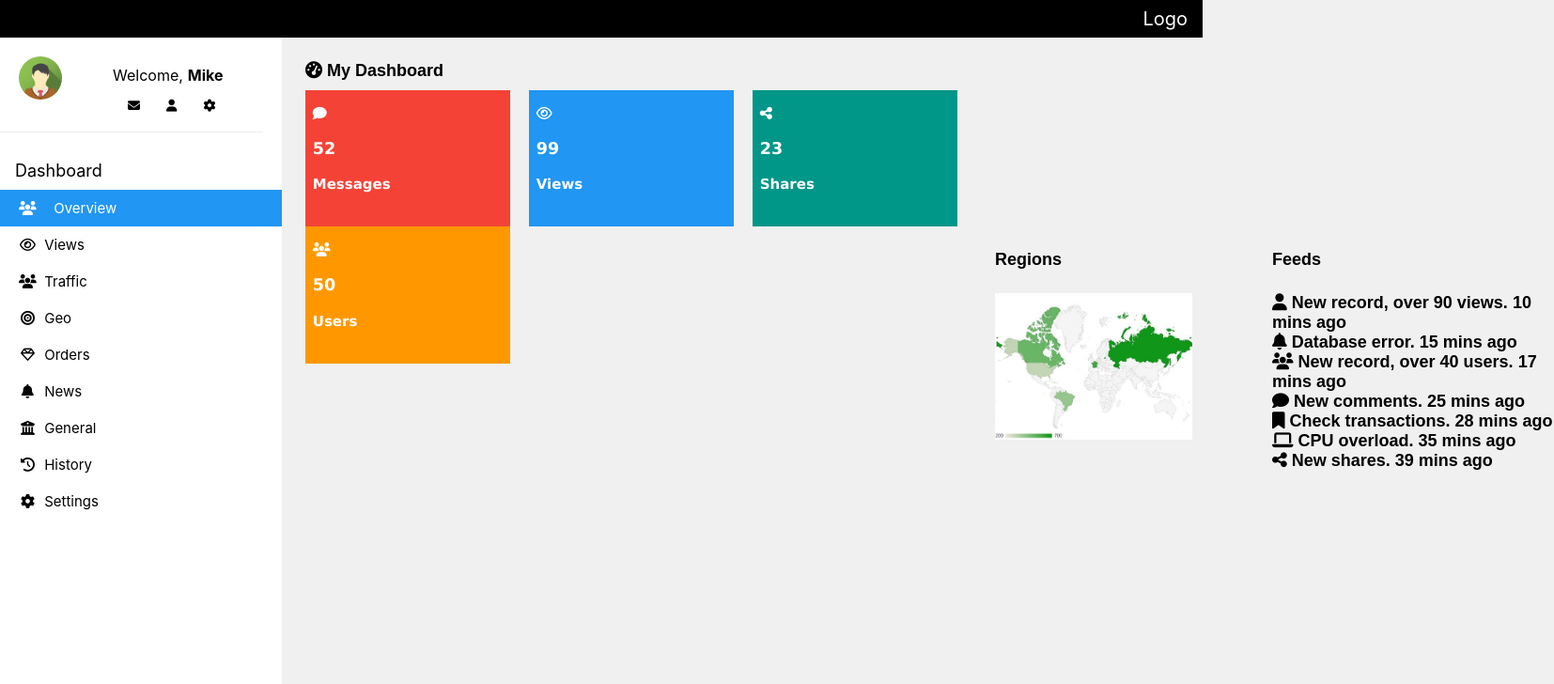
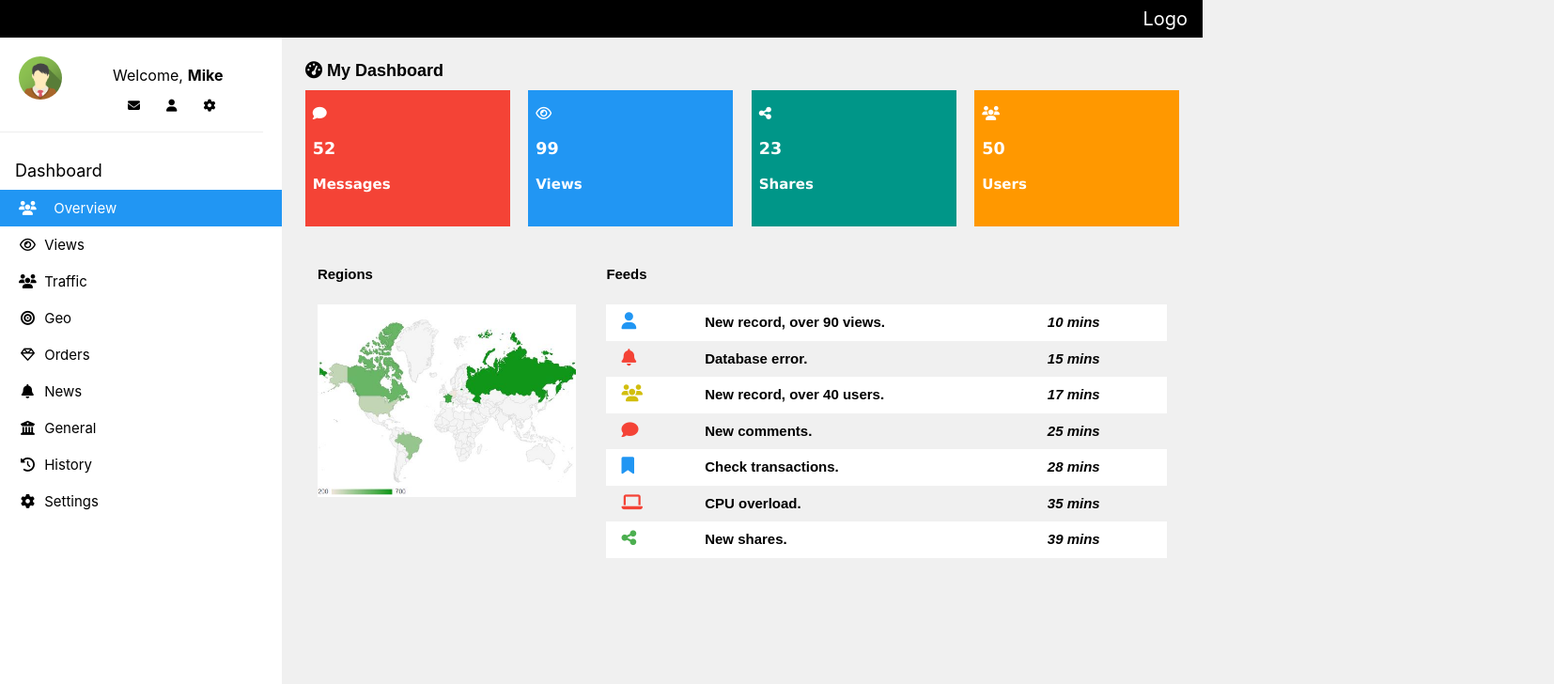
Before and after one commit to KimYoonChae/mutsa_hw, a React (Create React App) app: page / in a window 1280 px wide. Shown: the top 728 px of the page at 94% size, 1654 px wide, since content can reach past the window. Built offline with nearby package versions, Linux system fonts and the light colour scheme.

Commit message:
region,feed complete

```diff
--- a/src/components/content.js
+++ b/src/components/content.js
@@ -47,25 +47,57 @@ function Content() {
         </div>
       </div>
 
-      <div className="regionwrap">
-        <div className="region">
-          <div className="regiontitle">Regions</div>
-          <img src={regionImage} className="regionpng" alt="Google Regional Map" />
-        </div>
+      <div className="panel">
+  <div className="content-wrapper">
+    <div className="region-section">
+      <h5>Regions</h5>
+      <img src={regionImage} style={{ width: '100%' }} alt="Google Regional Map" />
+    </div>
+    <div className="feeds-section">
+      <h5>Feeds</h5>
+      <table className="feedtable">
+        <tbody>
+          <tr>
+            <td><i className="fa fa-user user"></i></td>
+            <td>New record, over 90 views.</td>
+            <td><i>10 mins</i></td>
+          </tr>
+          <tr className="backgray">
+            <td><i className="fa fa-bell bell"></i></td>
+            <td>Database error.</td>
+            <td><i>15 mins</i></td>
+          </tr>
+          <tr>
+            <td><i className="fa fa-users users"></i></td>
+            <td>New record, over 40 users.</td>
+            <td><i>17 mins</i></td>
+          </tr>
+          <tr className="backgray">
+            <td><i className="fa fa-comment comment"></i></td>
+            <td>New comments.</td>
+            <td><i>25 mins</i></td>
+          </tr>
+          <tr>
+            <td><i className="fa fa-bookmark bookmark"></i></td>
+            <td>Check transactions.</td>
+            <td><i>28 mins</i></td>
+          </tr>
+          <tr className="backgray">
+            <td><i className="fa fa-laptop comment"></i></td>
+            <td>CPU overload.</td>
+            <td><i>35 mins</i></td>
+          </tr>
+          <tr>
+            <td><i className="fa fa-share-alt share"></i></td>
+            <td>New shares.</td>
+            <td><i>39 mins</i></td>
+          </tr>
+        </tbody>
+      </table>
+    </div>
+  </div>
+</div>
 
-        <div className="feeds">
-          <div className="feedtitle">Feeds</div>
-          <div className="feedlist">
-            <div className="feedcard"><i className="fa fa-user"></i> New record, over 90 views. <span>10 mins ago</span></div>
-            <div className="feedcard"><i className="fa fa-bell"></i> Database error. <span>15 mins ago</span></div>
-            <div className="feedcard"><i className="fa fa-users"></i> New record, over 40 users. <span>17 mins ago</span></div>
-            <div className="feedcard"><i className="fa fa-comment"></i> New comments. <span>25 mins ago</span></div>
-            <div className="feedcard"><i className="fa fa-bookmark"></i> Check transactions. <span>28 mins ago</span></div>
-            <div className="feedcard"><i className="fa fa-laptop"></i> CPU overload. <span>35 mins ago</span></div>
-            <div className="feedcard"><i className="fa fa-share-alt"></i> New shares. <span>39 mins ago</span></div>
-          </div>
-        </div>
-      </div>
     </div>
   );
 }
--- a/src/styles/content.css
+++ b/src/styles/content.css
@@ -1,120 +1,112 @@
 body {
-  background-color:rgb(240, 240, 240);
+  background-color: rgb(240, 240, 240);
 }
-.main{
- margin-left: 300px;
- margin-top: 43px;
- font-family: "Raleway", sans-serif;
- font-weight: 700;
- font-size: 18px;
+
+.main {
+  margin-left: 300px;
+  margin-top: 43px;
+  font-family: "Raleway", sans-serif;
+  font-weight: 700;
+  font-size: 18px;
 }
-.maincontainer{
+
+.maincontainer {
   padding-top: 22px;
   padding-left: 25px;
   padding-bottom: 10px;
 }
 
-.tabs{
-  padding-left:15px;
-  padding-right:15px;
-  padding-bottom: 100px;
+.tabs {
+  padding: 0 15px 0; /* padding-bottom을 0으로 설정하여 상하 여백을 줄였습니다. */
   font-family: Verdana, sans-serif;
   font-size: 15px;
-
-}
-.boxx{
-  float: left;
-  width: 23%; /* 크기를 조정 */
-  margin: 0 0.5%; /* 좌우 마진을 균등하게 설정 */
-  padding: 0 5px; /* 패딩 조정 */
-}
-.boxcon_1{
-  color: #fff !important;
-  background-color: #f44336 !important;
-  padding-top: 16px !important;
-  padding-bottom: 16px !important;
-  padding-left: 8px;
-  padding-right: 8px;
-}
-.boxcon_2{
-  color: #fff !important;
-  background-color: #2196F3 !important;
-  padding-left: 8px;
-  padding-top: 16px !important;
-  padding-bottom: 16px !important;
-  padding-right: 8px;
-}
-.boxcon_3{
-  color: #fff !important;
-  background-color: #009688 !important;
-  padding-top: 16px !important;
-  padding-bottom: 16px !important;
-  padding-left: 8px;
-  padding-right: 8px;
-}
-.boxcon_4{
-  color: #fff !important;
-  background-color: #ff9800 !important;
-  padding-top: 16px !important;
-  padding-bottom: 16px !important;
-  padding-left: 8px;
-  padding-right: 8px;
-}
-.regionpng{
-  width: 70%;
-  float: left;
-  padding-left: 5px;
+  display: flex; /* 플렉스 레이아웃을 사용하여 탭을 일렬로 배치 */
+  justify-content: space-between; /* 탭 간 간격을 균등하게 설정 */
 }
 
-
-.feedcon{
-  font-family: "Raleway", sans-serif;
-  font-weight: 400;
-  font-size: 18px;
+.boxx {
+  width: 23%;
+  margin: 0 0.5%;
+  padding: 0 5px;
 }
 
-.regionwrap {
-  display: flex;
-  padding-top: 50px;
-  padding-left: 25px;
+.boxcon_1, .boxcon_2, .boxcon_3, .boxcon_4 {
+  padding: 16px 8px;
+  color: #fff !important;
 }
 
-.regiontitle{
-  font-family: "Raleway", sans-serif;
-  padding-left: 5px;
-  padding-bottom:15px;
-  display: flex;
-}
-.feedtitle{
-  padding-bottom:15px;
+.boxcon_1 { background-color: #f44336; }
+.boxcon_2 { background-color: #2196F3; }
+.boxcon_3 { background-color: #009688; }
+.boxcon_4 { background-color: #ff9800; }
+
+.panel {
+  margin: 16px 0;
+  padding: 0.01em 22px;
+  box-sizing: inherit;
+  content: "";
+  display: flex; /* 플렉스 레이아웃을 사용하여 리전과 피드를 배치 */
+  flex-wrap: wrap; /* 요소들이 줄 바꿈을 할 수 있게 설정 */
 }
 
-
-
-/* regionwrap을 flexbox로 설정하여 두 요소를 가로로 배치 */
-.regionwrap {
+.content-wrapper {
   display: flex;
-  justify-content: flex-start;/* 두 요소 간에 공간을 균등하게 배치 */
-  gap: 0px; /* 두 요소 간의 간격 */
-  margin-top: 20px; /* 위쪽 여백 추가 */
-
+  justify-content: space-between;
+  width: 100%;
 }
 
-/* region 클래스 */
-.region {
-  flex: 1; /* 공간을 고르게 차지 */
-  min-width: 300px; /* 최소 너비 설정 */
+.region-section, .feeds-section {
+  padding: 0 16px;
 }
 
-/* feeds 클래스 */
-.feeds {
-  flex: 1; /* 공간을 고르게 차지 */
-  min-width: 300px; /* 최소 너비 설정 */
+.region-section {
+  width: 30%; /* 리전 섹션의 너비를 45%로 설정하여 피드 섹션과 균형을 맞췄습니다. */
+  height: auto; /* 리전 섹션 높이를 자동으로 맞추기 */
 }
 
-/* regiontitle 및 feedtitle 스타일 */
-.regiontitle, .feedtitle {
-  font-size: 18px;
-  font-weight: bold;
-  margin-bottom: 10px; /* 제목과 콘텐츠 간 간격 */
+.feeds-section {
+  width: 65%; /* 피드 섹션의 너비를 53%로 설정하여 리전 섹션과 균형을 맞췄습니다. */
+  height: auto; /* 피드 섹션 높이를 자동으로 맞추기 */
 }
+
+.feedtable {
+  width: 100%;
+  border-collapse: collapse;
+  background-color: #fff !important;
+  font-size: 15px;
+  line-height: 1.5;
+}
+
+.feedtable td {
+  padding: 8px 16px;
+  text-align: left;
+}
+
+.user, .bookmark {
+  color: #2196F3 !important;
+  font-size: 18px !important;
+}
+
+.bell, .comment {
+  color: #f44336 !important;
+  font-size: 18px !important;
+}
+
+.users {
+  color: #d2be0e !important;
+  font-size: 18px !important;
+}
+
+.share {
+  color: #4CAF50 !important;
+  font-size: 18px !important;
+}
+
+.backgray {
+  background-color: rgb(240, 240, 240);
+}
+
+.region-section img {
+  width: 100%;
+  height: auto; /* 이미지 높이를 자동으로 맞추기 */
+}
```
